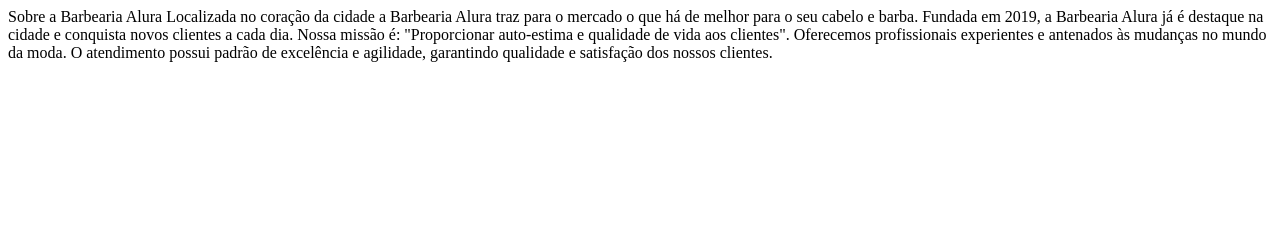
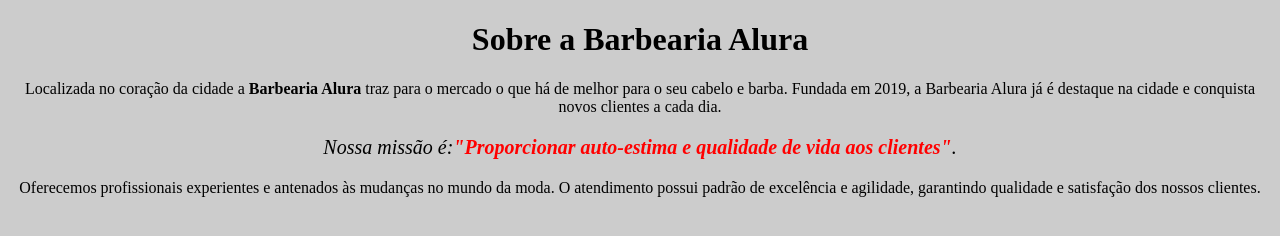
Before and after one commit to cesar-spaziante/HTML5-CSS3, a plain HTML site: page index.html in a window 1280 px wide. Drawn offline with Linux system fonts and the light colour scheme.

Commit message:
HTML e CSS primeira página

```diff
--- a/index.html
+++ b/index.html
@@ -1,7 +1,21 @@
-Sobre a Barbearia Alura
+<!DOCTYPE html>
+<html lang="pt-br">
+    <head>
+        <meta charset="UTF-8">
+        <title>Barbearia Alura</title>
+        <link rel="stylesheet" href="style.css">
 
-Localizada no coração da cidade a Barbearia Alura traz para o mercado o que há de melhor para o seu cabelo e barba. Fundada em 2019, a Barbearia Alura já é destaque na cidade e conquista novos clientes a cada dia.
+        <style>
 
-Nossa missão é: "Proporcionar auto-estima e qualidade de vida aos clientes".
+        </style>
+    </head>
+    <body>
+        <h1 style="text-align: center;">Sobre a Barbearia Alura</h1>
 
-Oferecemos profissionais experientes e antenados às mudanças no mundo da moda. O atendimento possui padrão de excelência e agilidade, garantindo qualidade e satisfação dos nossos clientes.
+        <p>Localizada no coração da cidade a <strong>Barbearia Alura</strong> traz para o mercado o que há de melhor para o seu cabelo e barba. Fundada em 2019, a Barbearia Alura já é destaque na cidade e conquista novos clientes a cada dia.</p>
+
+        <p style="font-size: 20px;"><em>Nossa missão é:<strong>"Proporcionar auto-estima e qualidade de vida aos clientes"</strong>.</em></p>
+
+        <p>Oferecemos profissionais experientes e antenados às mudanças no mundo da moda. O atendimento possui padrão de excelência e agilidade, garantindo qualidade e satisfação dos nossos clientes.</p>
+    </body>
+</html>
--- /dev/null
+++ b/style.css
@@ -0,0 +1,11 @@
+body {
+    background-color: #CCCCCC;
+}
+
+p {
+    text-align: center;
+}
+
+em strong {
+    color: red;
+}
```
